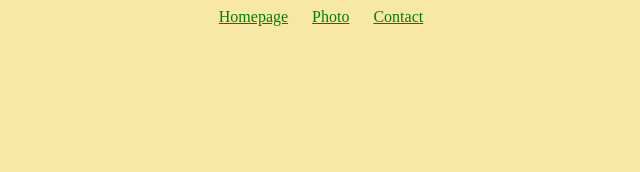
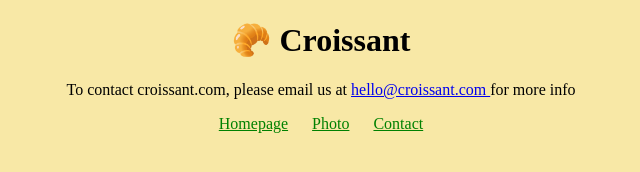
Before and after one commit to annastmal/Croissant, a plain HTML site: page contact.html in a window 1280 px wide. Shown: the whole page, without its empty margins (319-959 px from the left). Drawn offline with Linux system fonts and the light colour scheme.

Commit message:
inserted content in the contact file

```diff
--- a/contact.html
+++ b/contact.html
@@ -8,10 +8,15 @@
     <title>Contact page</title>
   </head>
   <body>
+    <h1>🥐 Croissant</h1>
+    <p>
+      To contact croissant.com, please email us at <a href="mailto: hello@croissant.com" title="contact us by email"> hello@croissant.com </a> for more
+      info
+    </p>
     <nav>
-    <a href="/index.html"> Homepage</a>
-    <a href="/photo.html"> Photo</a>
-    <a href="/contact.html">Contact</a>
-</nav>
+      <a href="/index.html"> Homepage</a>
+      <a href="/photo.html"> Photo</a>
+      <a href="/contact.html">Contact</a>
+    </nav>
   </body>
 </html>
--- a/css/styles.css
+++ b/css/styles.css
@@ -7,7 +7,7 @@ h1 {
 p {
   text-align: center;
 }
- a {
+ nav a {
   text-align: center;
   margin: 0 10px;
  color: green;
```
